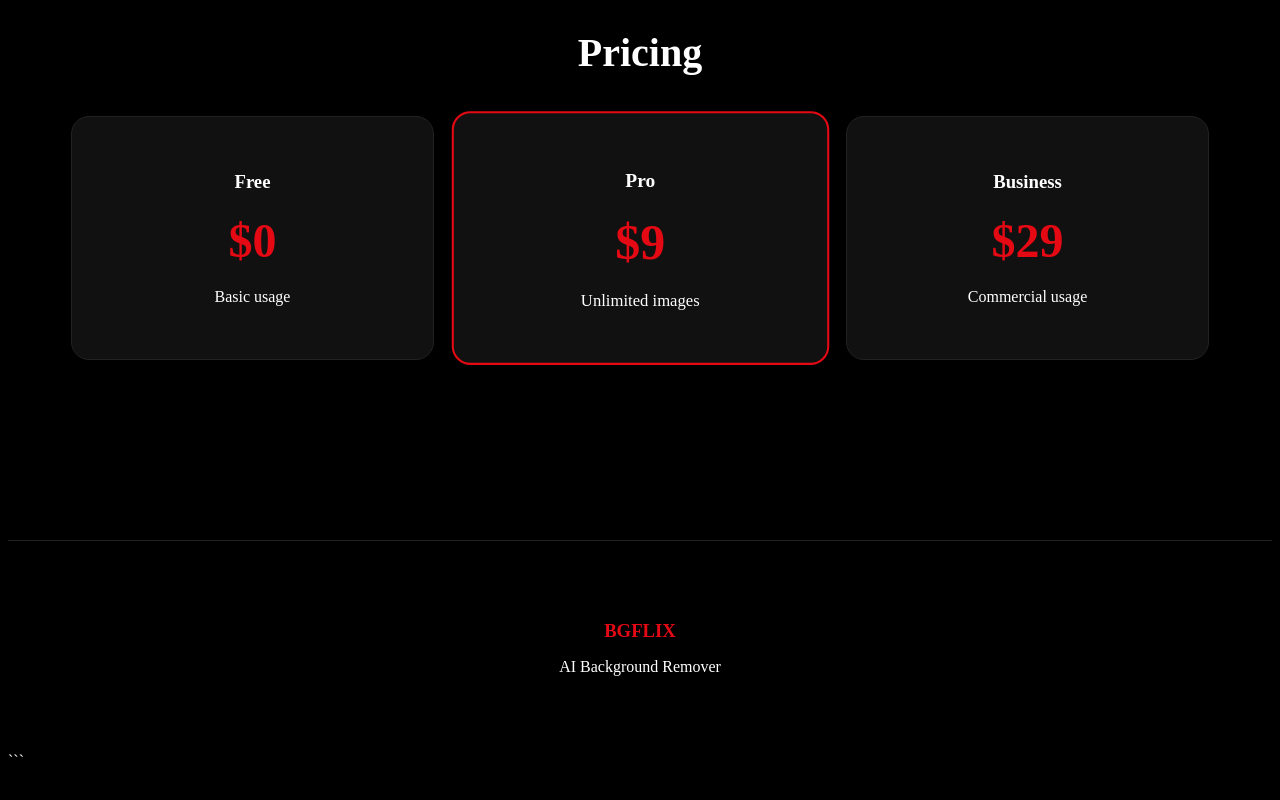
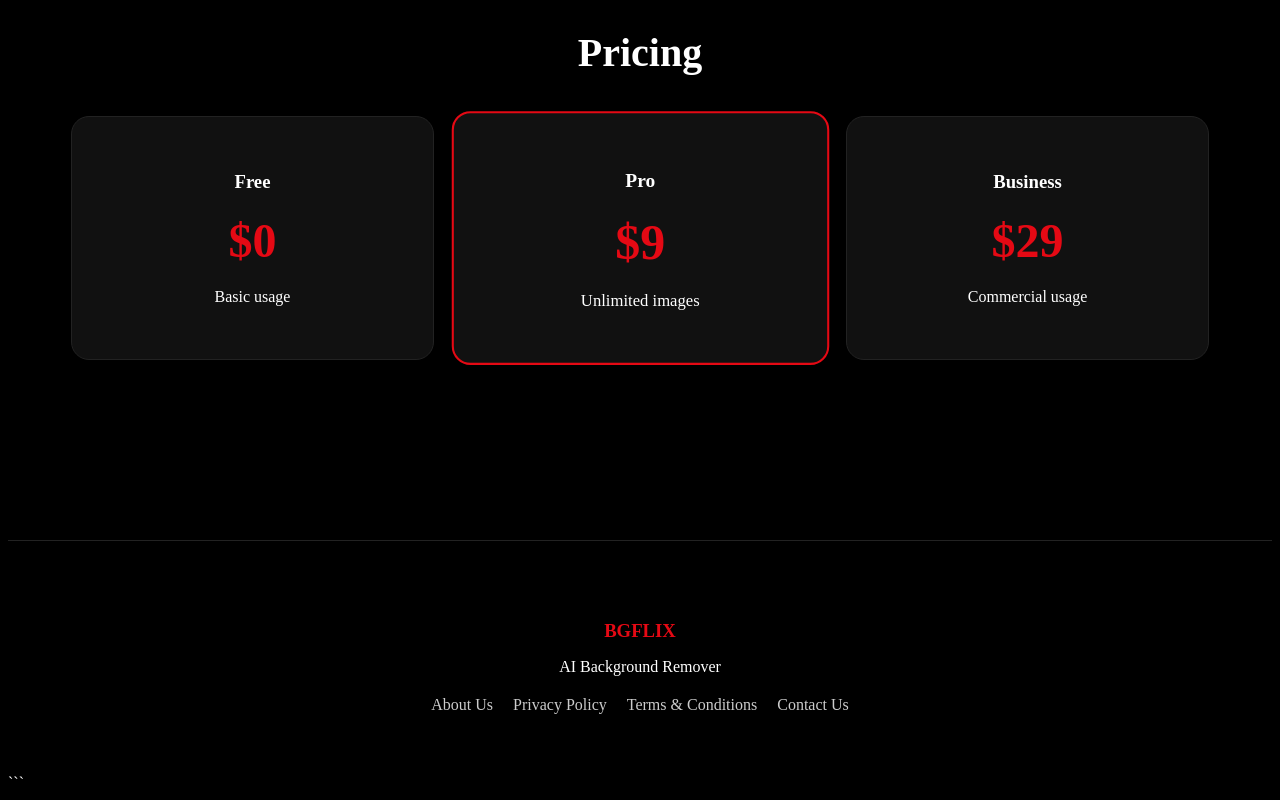
Before and after one commit to ashutoshsharma0606/bgflix, a website: page index.html in a window 1280 px wide. Shown: the part 2408-3208 px from the top of the page. Before the commit the page ends 3186 px from the top, so only its background shows below. Drawn offline with Linux system fonts and the light colour scheme.

Commit message:
Add footer links

````diff
--- a/index.html
+++ b/index.html
@@ -304,13 +304,21 @@ Commercial usage
 
 <footer>
 
-<h3>
-BGFLIX
-</h3>
+<h3>BGFLIX</h3>
 
-<p>
-AI Background Remover
-</p>
+<p>AI Background Remover</p>
+
+<div class="footer-links">
+
+<a href="about.html">About Us</a>
+
+<a href="privacy.html">Privacy Policy</a>
+
+<a href="terms.html">Terms & Conditions</a>
+
+<a href="contact.html">Contact Us</a>
+
+</div>
 
 </footer>
 
--- a/style.css
+++ b/style.css
@@ -1,4 +1,4 @@
-```css id="f6x4rw"
+css id="f6x4rw"
 *{
 margin:0;
 padding:0;
@@ -415,4 +415,20 @@ text-align:center;
 }
 
 }
-```
+.footer-links{
+margin-top:20px;
+display:flex;
+justify-content:center;
+gap:20px;
+flex-wrap:wrap;
+}
+
+.footer-links a{
+color:#ccc;
+text-decoration:none;
+transition:.3s;
+}
+
+.footer-links a:hover{
+color:#e50914;
+}
````
